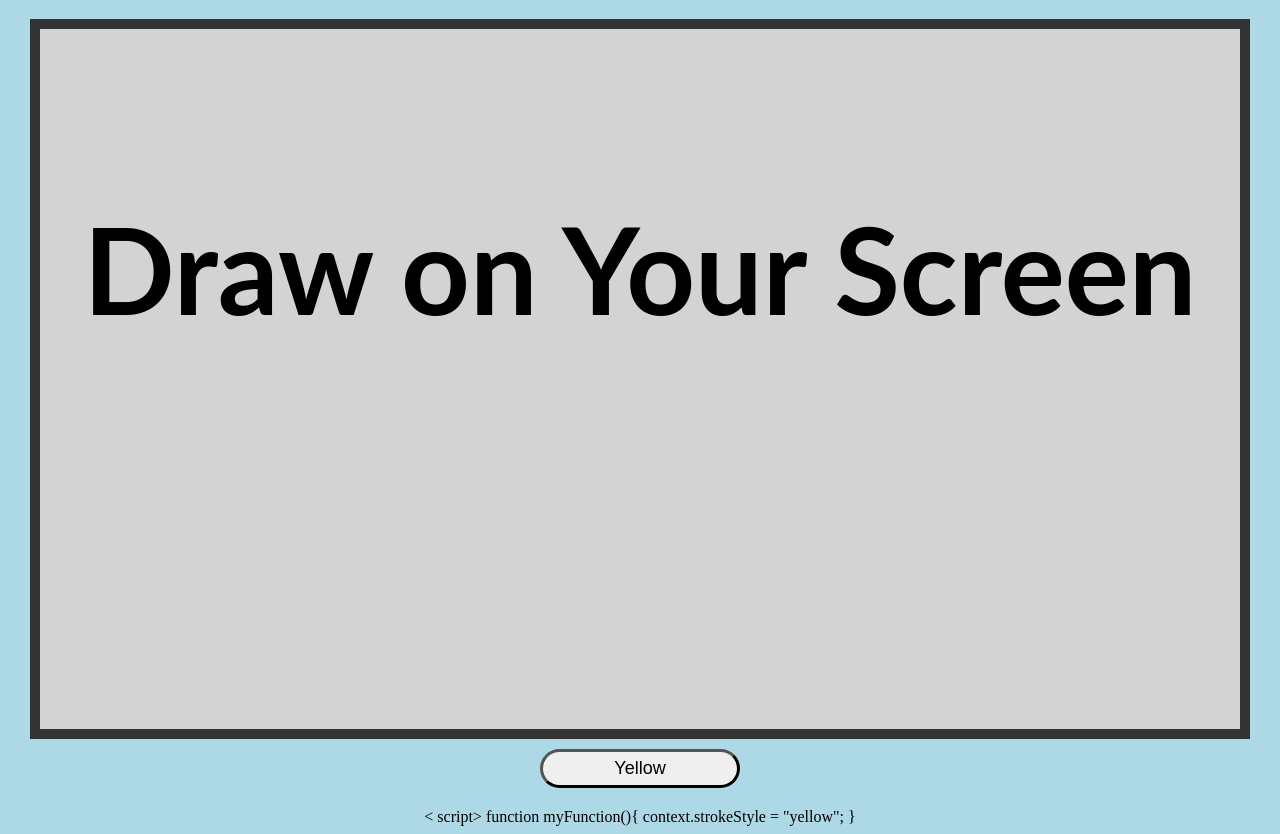
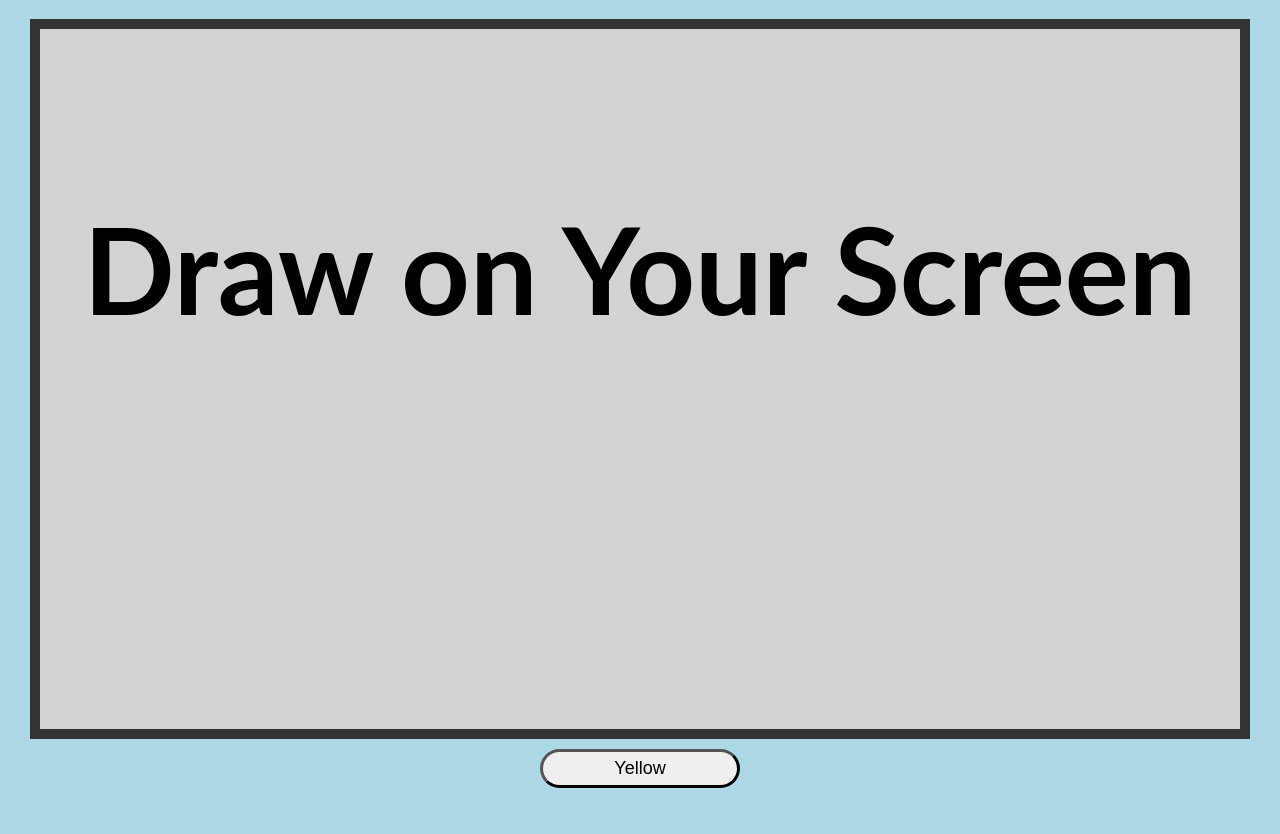
Before and after one commit to gthompson30/StuyHacks2021, a plain HTML site: page index.html in a window 1280 px wide. Shown: the part 69-903 px from the top of the page. Drawn offline with Linux system fonts and the light colour scheme.

Commit message:
Update index.html

```diff
--- a/index.html
+++ b/index.html
@@ -40,12 +40,6 @@
 
 
   <button id="startdraw" onclick="myFunction()">Yellow</button>
-<
-script>
-  function myFunction(){
-    context.strokeStyle = "yellow";
-  }
-  </script>
   </body>
 
 </html>
```
